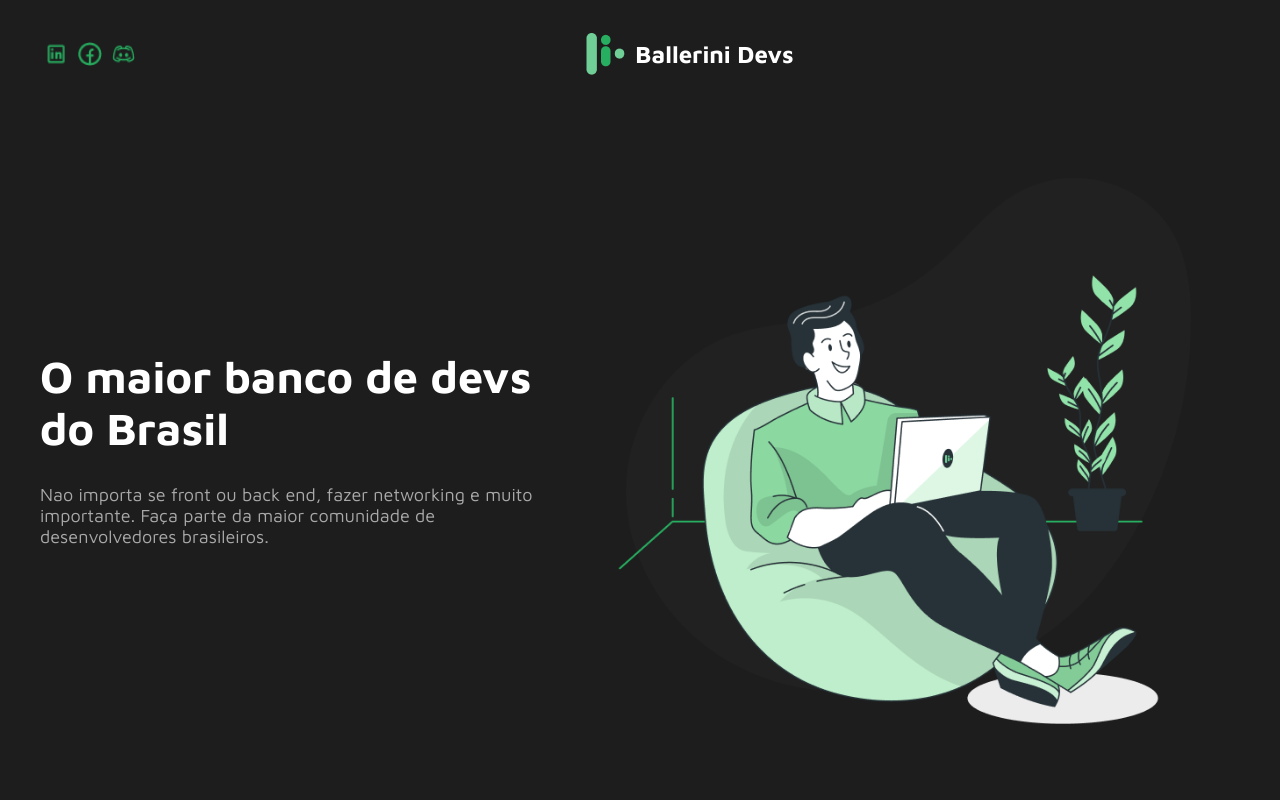
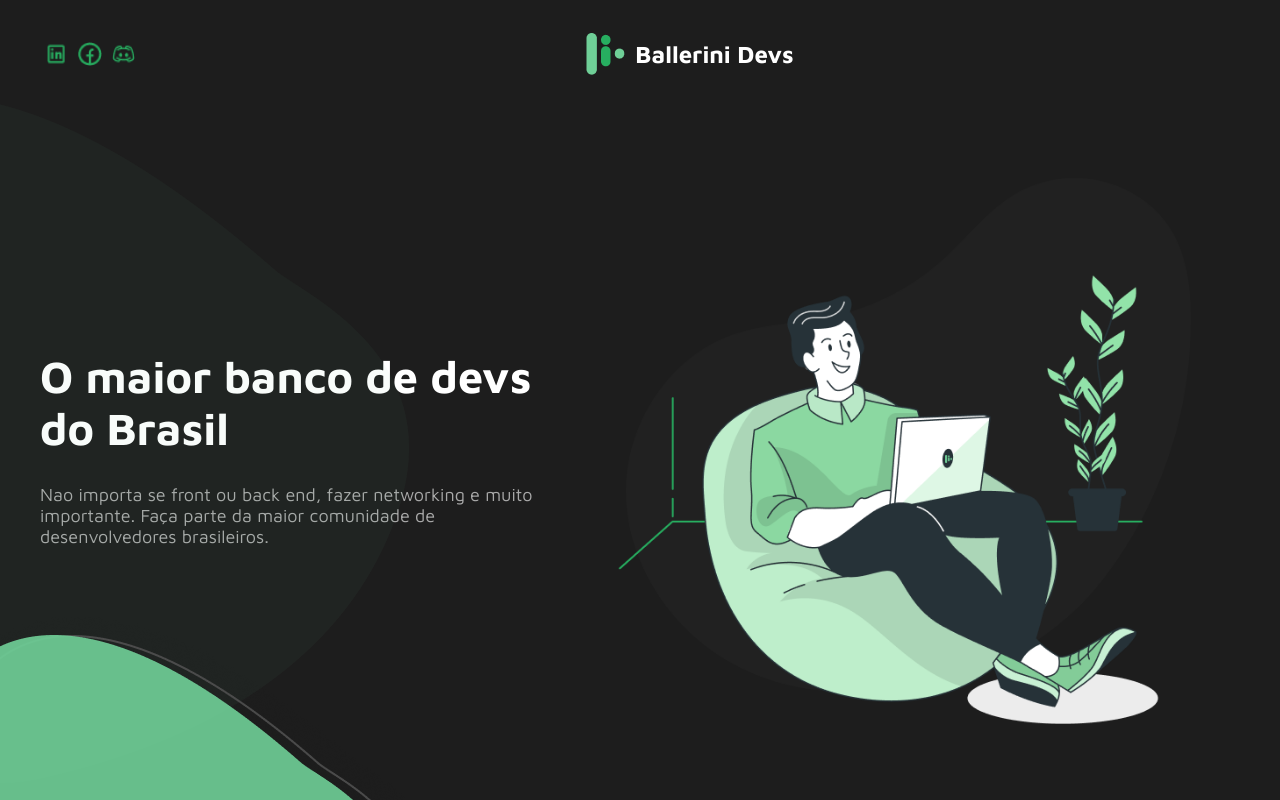
Before and after one commit to vitorpantaleao/desafio-ballerini-devs, a Next.js app: page / in a window 1280 px wide. Built offline with nearby package versions, Linux system fonts and the light colour scheme.

Commit message:
adiciona fundo blobs

```diff
--- a/pages/index.js
+++ b/pages/index.js
@@ -3,6 +3,8 @@ import Image from 'next/image'
 import styles from '../styles/Home.module.css'
 import Menu from '../src/components/Menu/Menu'
 import programador from '../src/assets/images/programador-main.png'
+import blobCima from '../src/assets/images/blobs-cima.png'
+import blobBaixo from '../src/assets/images/blobs-baixo.png'
 
 export default function Home() {
   return (
@@ -24,6 +26,14 @@ export default function Home() {
               <Image src={programador}  />
             </div>
           </div>
+          <div className={styles.blobs}>
+            <div className={styles.blobCima}>
+              <Image src={blobCima} />
+            </div>
+            <div className={styles.blobBaixo}>
+              <Image src={blobBaixo} />
+            </div>
+          </div>
       </main>
 
     </div>
--- a/styles/Home.module.css
+++ b/styles/Home.module.css
@@ -72,6 +72,21 @@
   width: 100%;
 }
 
+.blobs {
+  position: fixed;
+  inset: 0;
+}
+
+.blobCima {
+  position: fixed;
+  top: 12%;
+}
+
+.blobBaixo {
+  position: fixed;
+  bottom: -5px;
+}
+
 @media (max-width: 600px) {
   .grid {
     width: 100%;
```
Also changed, not shown: src/assets/images/blobs-baixo.png (renamed from src/assets/images/Blobs baixo.png), src/assets/images/blobs-cima.png (renamed from src/assets/images/blobs meio.png).
